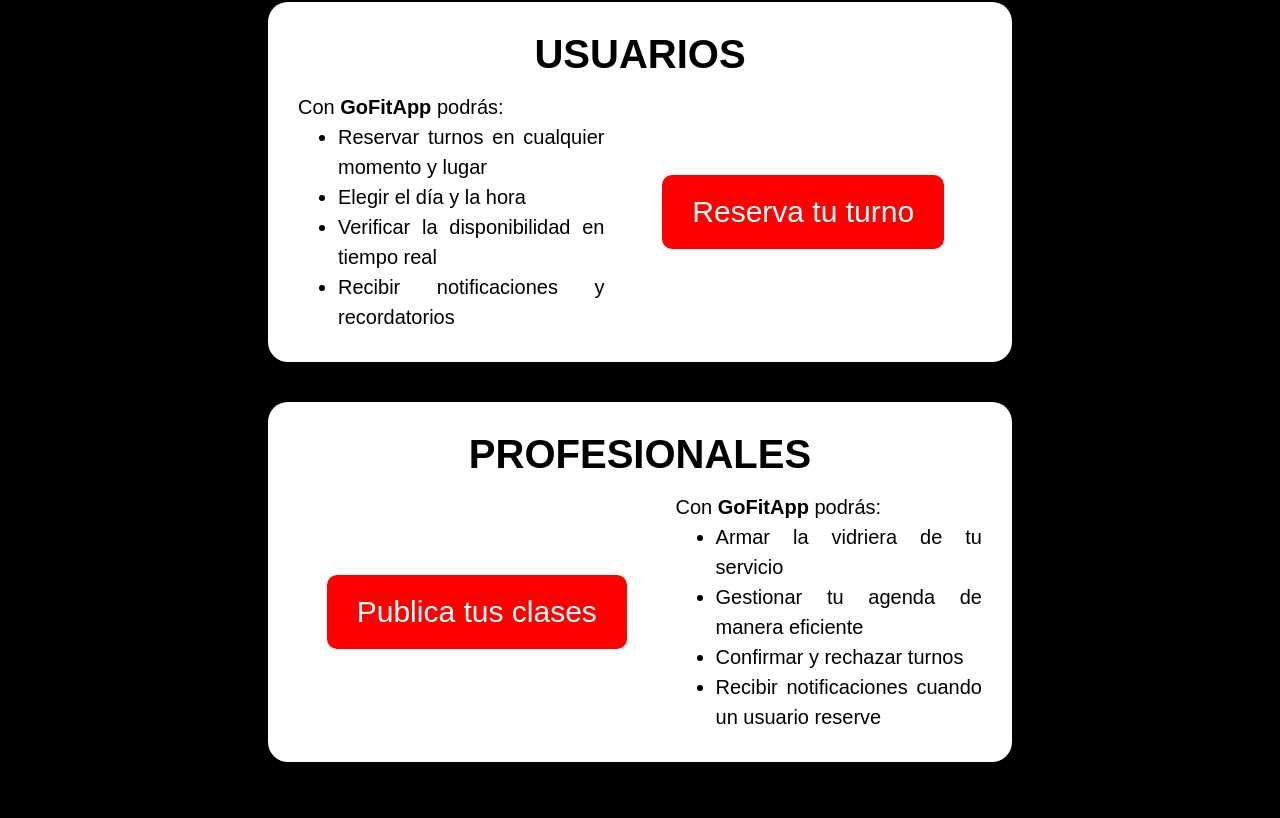
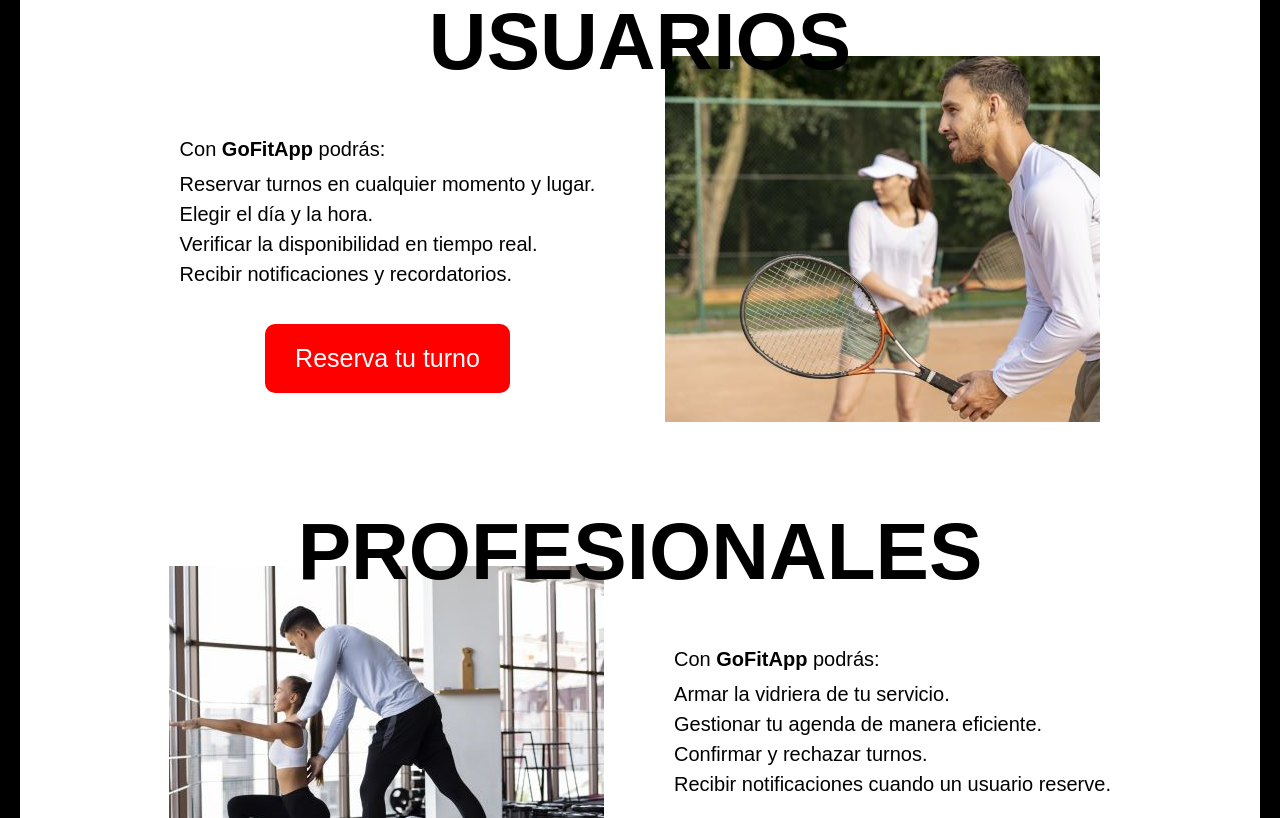
Before and after one commit to Alex420s/C16-74-n-python, a React (Create React App) app in the folder frontend/: page / in a window 1280 px wide. Shown: the part 1322-2140 px from the top of the page. Built offline with nearby package versions, Linux system fonts and the light colour scheme; the HTML template or start-up script is replaced by a standard one.

Commit message:
index terminado

```diff
--- a/frontend/src/components/HomePage.jsx
+++ b/frontend/src/components/HomePage.jsx
@@ -8,6 +8,8 @@
 import '../stylesheets/Home.css'
 import { Link } from 'react-router-dom'
 import ImgGral from '../images/img-principal.jpg'
+import ImgUser from '../images/img-index-usuario.jpg'
+import ImgProf from '../images/img-index-prof.jpg'
 
 const HomePage = () => {
   return (
@@ -41,39 +43,35 @@
       <div className='searchbar'>
         <Searchbar/>
       </div>
-      <br />
-      <br />
-      <div className="infos">
-        <h2>USUARIOS</h2>
-        <div className="fila">
-          <div className="texto2">
-            <p>Con <span className="resaltado">GoFitApp</span> podrás:</p>
-            <ul>
-              <li>Reservar turnos en cualquier momento y lugar</li>
-              <li>Elegir el día y la hora</li>
-              <li>Verificar la disponibilidad en tiempo real</li>
-              <li>Recibir notificaciones y recordatorios</li>
-            </ul>
+      <div className='infoUserProf'>
+        <div className="user">
+          <p className='titUserProf'>USUARIOS</p>
+          <div className='detalleUserProf'>
+            <div className='infoBtn'>
+              <div className="texto textoUserProf">
+                <p>Con <b>GoFitApp</b> podrás:</p>
+                <p>Reservar turnos en cualquier momento y lugar.<br/>Elegir el día y la hora.<br/>Verificar la disponibilidad en tiempo real.<br/>Recibir notificaciones y recordatorios.</p>
               </div>
               <div className="contenedor-registrar">
                   <Link style={{ textDecoration: 'none' }} to={'/nuevo-usuario'}><input type="submit" name="registro_usuario" value="Reserva tu turno" className="registroHome hover" /></Link>
               </div>
             </div>
+            <div className="imgUserProf"><img src={ImgUser} alt="" className="imgUserProf"/></div>
           </div>
-      <div className="infos">
-        <h2>PROFESIONALES</h2>
-        <div className="fila">
+        </div>
+        <div className="prof">
+          <p className='titUserProf'>PROFESIONALES</p>
+          <div className='detalleUserProf'>
+            <div className="imgUserProf"><img src={ImgProf} alt="" className="imgUserProf"/></div>
+            <div className='infoBtn'>
+              <div className="texto textoUserProf">
+                <p>Con <b>GoFitApp</b> podrás:</p>
+                <p>Armar la vidriera de tu servicio.<br/>Gestionar tu agenda de manera eficiente.<br/>Confirmar y rechazar turnos.<br/>Recibir notificaciones cuando un usuario reserve.</p>
+              </div>
               <div className="contenedor-registrar">
               <Link style={{ textDecoration: 'none' }} to={'/nuevo-profesional'}><input type="submit" name="registro_profesional" value="Publica tus clases" className="registroHome hover" /></Link>
               </div>
-          <div className="texto2">
-          <p>Con <span className="resaltado">GoFitApp</span> podrás:</p>
-            <ul>
-              <li>Armar la vidriera de tu servicio</li>
-              <li>Gestionar tu agenda de manera eficiente</li>
-              <li>Confirmar y rechazar turnos</li>
-              <li>Recibir notificaciones cuando un usuario reserve</li>
-            </ul>
+            </div>
           </div>
         </div>
       </div>
--- a/frontend/src/stylesheets/Home.css
+++ b/frontend/src/stylesheets/Home.css
@@ -73,15 +73,9 @@
 
 .img-container{
   max-width: 50px;
-  z-index: 100;
   position: absolute;
   top: 20px;
   left: 10px;
-}
-
-.texto ul {
-    list-style-type: none;
-    text-align: left;
 }
 
 .negrita {
@@ -94,42 +88,59 @@
     margin-top: 180px;
 }
 
-.infos {
-    width: 60%;
-    margin: 0 auto 40px;
-    text-align: justify;
-    background-color: white;
-    border-radius: 20px;
-    display: flex;
-    flex-direction: column;
-    justify-content: space-between;
-    align-items: center;
-    padding: 30px;
+.titUserProf{
+    z-index: 900;
+    color: black;
+    font-size: 80px;
+    font-weight: bolder;
+    position: absolute;
 }
 
-.infos h2 {
-    font-size: 40px;
+.infoUserProf{
+    width: 100%;
+    height: auto;
+    background-color: white;
+    padding: 30px;
+    color: black;
 }
 
-.fila {
+.user{
     display: flex;
-    justify-content: space-between;
-    align-items: center;
-    gap: 20px;
+    justify-content: center;
 }
 
-.contenedor-registrar{
-    width: 70%;
+.prof{
     display: flex;
     justify-content: center;
-    margin: 50px auto;
-    gap: 10px;
+}
+
+.textoUserProf{
+    padding-top: 0;
+    right: 50px;
+}
+
+.detalleUserProf{
+    z-index: 0;
+    width: 100%;
+    margin: 30px 0 50px 0;
+    background-color: white;
+    display: flex;
+    align-items: center;
+    justify-content: center;
+    padding: 30px;
+    gap: 70px;
+    color: black;
+    position: relative;
+}
+
+.infoBtn{
+    margin-top: 50px;
 }
 
 .registroHome {
     width: 100%;
     padding: 20px 30px;
-    font-size: 30px;
+    font-size: 25px;
     border-style: none;
     color: white;
     background-color: red;
@@ -140,16 +151,10 @@
     text-decoration: none;
 }
 
-.resaltado {
-    font-weight: bold;
+.contenedor-registrar{
+    width: 20%;
+    display: flex;
+    justify-content: center;
+    margin: 30px auto 5px auto;
+    gap: 10px;
 }
-
-.texto2 {
-    width: 60%;
-    line-height: 30px;
-    font-size: 20px;
-}
-
-.texto2 ul{
-    margin-left: 40px;
-}
```
Also changed, not shown: frontend/src/images/img-index-prof.jpg (added), frontend/src/images/img-index-usuario.jpg (added). Lines whose indentation alone changed are shown as unchanged.
